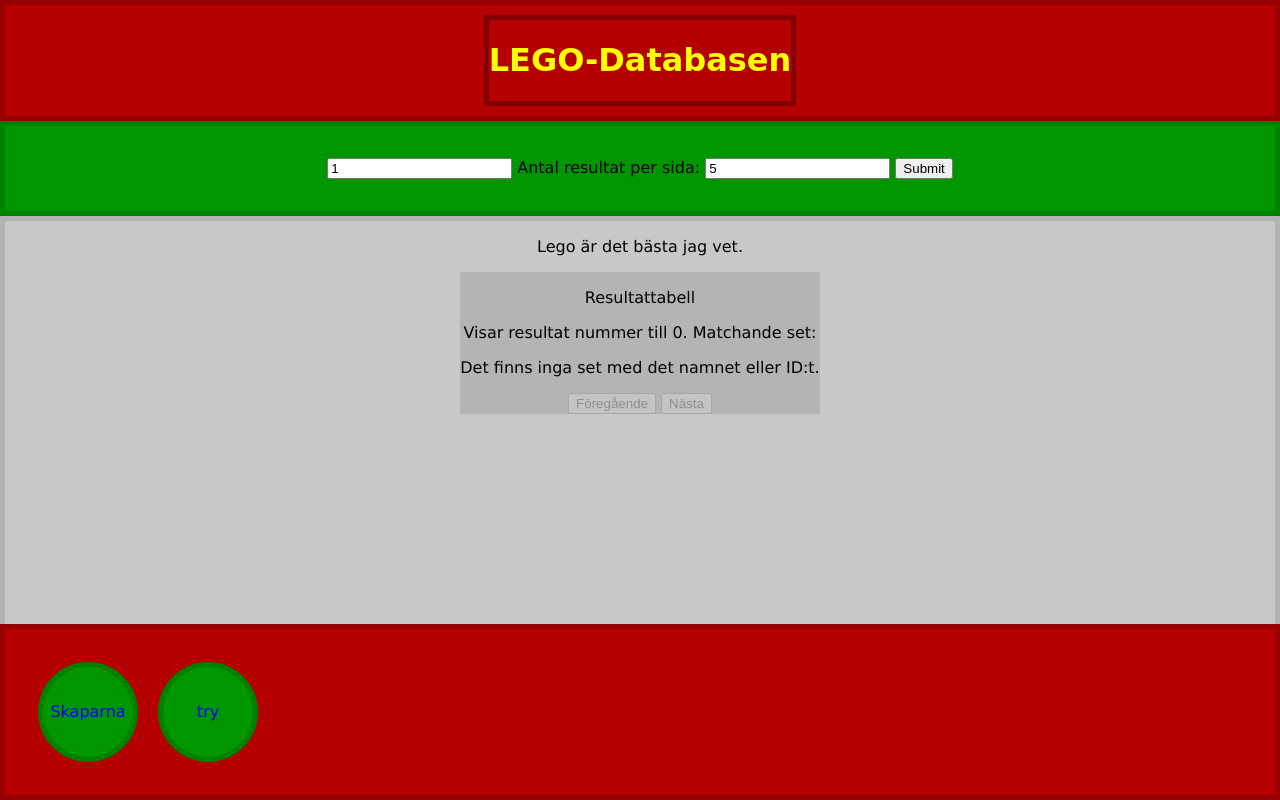
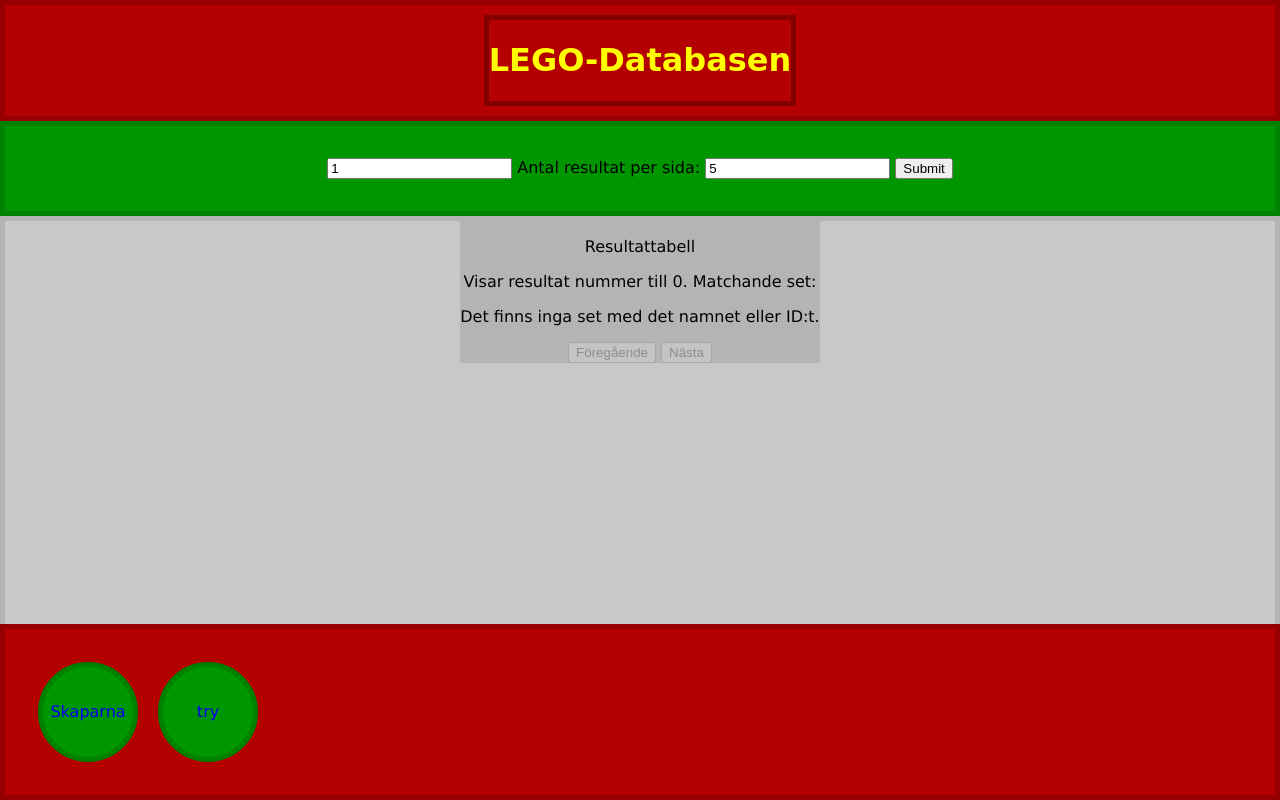
Before and after one commit to JohnnyElmer/TNMK30, a PHP site: page /sets.php?set=1 in a window 1280 px wide. Run offline with PHP 8.4, Linux system fonts and the light colour scheme; data that the repository does not hold is empty.

Commit message:
commented

```diff
--- a/sets.php
+++ b/sets.php
@@ -5,7 +5,7 @@
 	<?php include 'header_search.php'; ?>
 
 <div id="tabelldiv"> <!-- div to hold a table -->
-	<p>Lego är det bästa jag vet.</p>
+
 	<div id="tabellinneholl"> <!-- link for css -->
 		<p>Resultattabell</p>
 		<!-- includes a file that sends a question to the lego-database and creates a table with the answer -->
```
